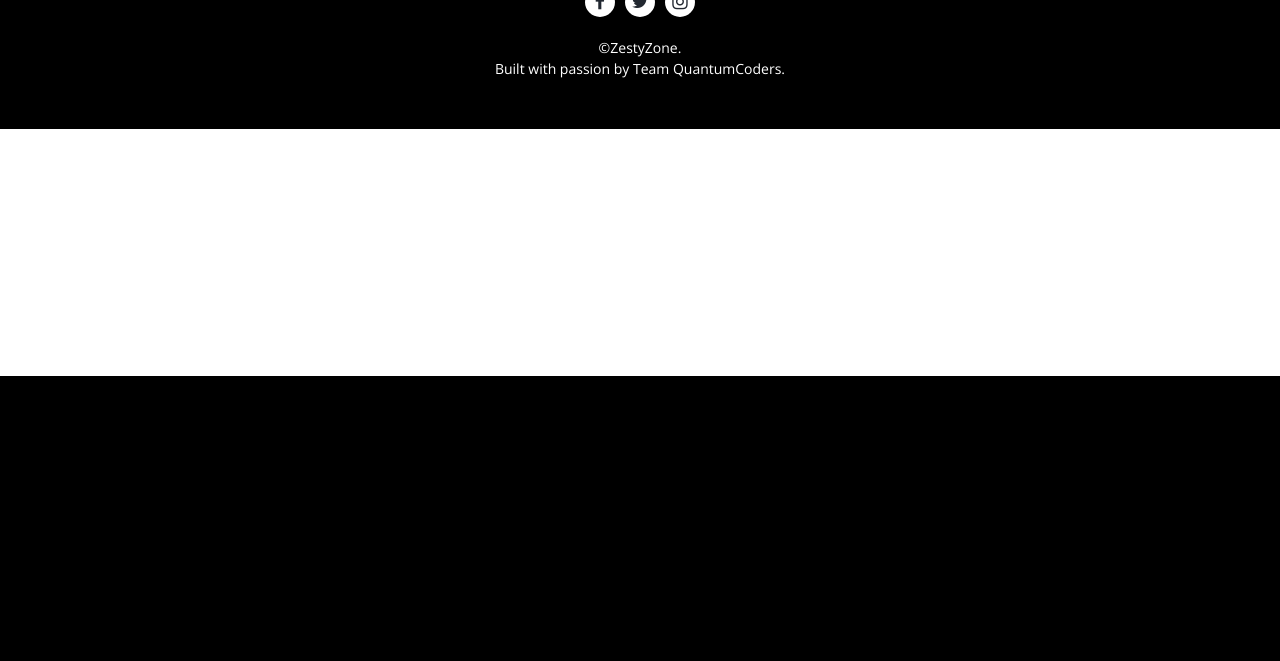
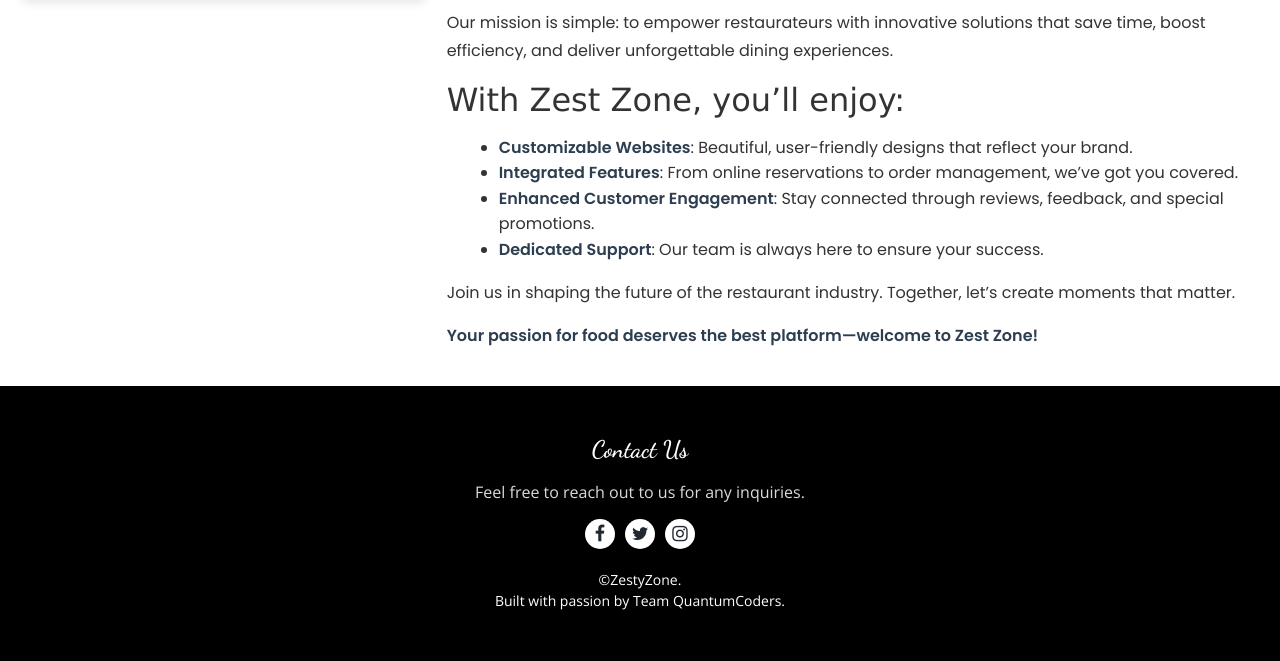
Before and after one commit to AbhishekJain2622/ZestyZone-Django, a Django app: page /about/ in a window 1280 px wide. Shown: the part 424-1085 px from the top of the page. Before the commit the page ends 800 px from the top, so only its background shows below. Run offline with Django 5.2, Linux system fonts and the light colour scheme; data that the repository does not hold is empty; some libraries are stand-ins or nearby versions.

Commit message:
by ketan

```diff
--- a/templates/about.html
+++ b/templates/about.html
@@ -1,4 +1,4 @@
-{%extends 'base.html' %}
+{% extends 'base.html' %}
 {% block title %}About{% endblock %}
 {% load static %}
 
@@ -6,36 +6,72 @@
 {% endblock slider2 %}
 
 {% block content %}
+<!-- Include Google Fonts -->
+<link href="https://fonts.googleapis.com/css2?family=Poppins:wght@300;400;600&display=swap" rel="stylesheet">
 
+<style>
+    .about-page-container {
+        display: flex;
+        align-items: flex-start;
+        margin: 20px;
+        gap: 20px;
+        font-family: 'Poppins', sans-serif;
+    }
+    .about-image img {
+        width: 100%;
+        border-radius: 10px;
+        box-shadow: 0 4px 10px rgba(0, 0, 0, 0.1);
+    }
+    .about-content {
+        flex: 2;
+        color: #333;
+    }
+    .about-content h1 {
+        font-size: 2.5rem;
+        font-weight: 600;
+        margin-bottom: 20px;
+        color: #2c3e50;
+    }
+    .about-content p {
+        font-size: 1rem;
+        line-height: 1.8;
+        margin-bottom: 15px;
+    }
+    .about-content ul {
+        margin-left: 20px;
+        margin-top: 15px;
+    }
+    .about-content ul li {
+        font-size: 1rem;
+        line-height: 1.6;
+    }
+    .about-content strong {
+        color: #2c3e50;
+    }
+</style>
 
-<!-- start about section -->
-<section class="about_section layout_padding">
-  <div class="container">
-    <div class="row">
-      {% for obj in objs %}
-      <div class="col-lg-5 col-md-6">
+<div class="about-page-container">
+    <!-- Side Image -->
+    <div class="about-image" style="flex: 1;">
+        <img src="{% static 'images/home3.jpg' %}" alt="About Us Image">
+    </div>
 
-        <div class="detail-box">
-          <h2>
-            {{obj.name}}
-          </h2>
-          <p>
-            {{obj.objective}}
-          </p>
-          <a href="">
-            Read More
-          </a>
-        </div>
-      </div>
-      <div class="col-lg-7 col-md-6">
-        <div class="img-box">
-          <img src="{{obj.img2.url}}" alt="">
-        </div>
-      </div>
-      {% endfor %}
+    <!-- About Content -->
+    <div class="about-content">
+        <h1 style="font-family: 'Lucida Sans', 'Lucida Sans Regular', 'Lucida Grande', 'Lucida Sans Unicode', Geneva, Verdana, sans-serif;">About Us</h1>
+        <p>Welcome to <strong>Zest Zone</strong>, your ultimate partner in revolutionizing the restaurant industry!</p>
+        <p>At Zest Zone, we believe that dining is more than just a meal—it’s an experience. That’s why we’ve crafted a cutting-edge platform designed specifically for restaurants to connect with their customers, streamline operations, and enhance their digital presence.</p>
+        <p>Whether you’re a cozy café or a bustling fine-dining establishment, Zest Zone provides you with the tools to showcase your menu, manage reservations, and offer seamless online ordering—all in one place.</p>
+        <p>Our mission is simple: to empower restaurateurs with innovative solutions that save time, boost efficiency, and deliver unforgettable dining experiences.</p>
+        <h2 style="font-family: 'Lucida Sans', 'Lucida Sans Regular', 'Lucida Grande', 'Lucida Sans Unicode', Geneva, Verdana, sans-serif;">With Zest Zone, you’ll enjoy:</h2>
+        <ul>
+            <li><strong>Customizable Websites</strong>: Beautiful, user-friendly designs that reflect your brand.</li>
+            <li><strong>Integrated Features</strong>: From online reservations to order management, we’ve got you covered.</li>
+            <li><strong>Enhanced Customer Engagement</strong>: Stay connected through reviews, feedback, and special promotions.</li>
+            <li><strong>Dedicated Support</strong>: Our team is always here to ensure your success.</li>
+        </ul>
+        <p>Join us in shaping the future of the restaurant industry. Together, let’s create moments that matter.</p>
+        <p><strong>Your passion for food deserves the best platform—welcome to Zest Zone!</strong></p>
     </div>
-  </div>
-</section>
-
-<!-- end about section -->
+</div>
 {% endblock content %}
--- a/templates/base.html
+++ b/templates/base.html
@@ -16,6 +16,25 @@
   <meta name="author" content="" />
  <style>
 
+/* Light Theme Styles */
+body.light-theme {
+    background-color: white;
+    color: black;
+}
+
+/* Dark Theme Styles */
+body.dark-theme {
+    background-color: black;
+    color: white;
+}
+
+/* Button Styling */
+button {
+    padding: 10px 20px;
+    font-size: 16px;
+    cursor: pointer;
+    margin: 20px;
+}
 
 </style>
 
@@ -49,7 +68,7 @@
 <link href="{% static 'css/responsive.css' %}" rel="stylesheet" />
 
 </head>
-<body>
+<body class="light-theme">
         <!-- header section strats -->
         <header class="header_section" style="background: linear-gradient(to right, #803434, #B8860B); /* Red to Gold */
         color: white; /* Ensure text stands out */
@@ -66,8 +85,11 @@
                 </ul>
                 <div class="user_option">
                   <a href="/">
-                    <img src="{% static 'images\icons8-home-24.png' %}" style="height: 25px; width: 25px ; margin-right: 8px;;"  alt="">
+                    <img src="{% static 'images\icons8-home-24.png' %}" style=" height: 25px; width: 25px; margin-right: 8px;"  alt="">
                 </a>
+                <!-- <button id="themeButton">Switch to Dark Mode</button> -->
+
+                <a href="/menu" style=" height: 30px; width:30px;"><i class="fa-solid fa-utensils" style="color: white; margin-left: 5px; margin-top: 5px; font-size: 20px;"></i></a>
                 <button style="margin-right: 20px;" type="button" class="nav-link scrollto  text-white" id="popcart" data-container="body" data-toggle="popover" data-placement="bottom" data-html="true" ><i class="fa-solid fa-cart-shopping"></i> (<span id="cart">0</span>)
                      </button>
                        <form method="GET" action="{% url 'menu' %}"  class="form-inline">
@@ -85,18 +107,17 @@
                     <a href="javascript:void(0)" class="user_link" id="userDropdown" onclick="toggleDropdown()">
                       <i class="fa fa-angle-down" style=" font-size: xx-large;" style="height: 25px; width: 25px;"  aria-hidden="true"></i>
                     </a>
-                    <div id="dropdownMenu" class="dropdown-menu" style=" font-size: small;background:none; border:solid 0.5px ; ">
+                    <div id="dropdownMenu" class="dropdown-menu" style=" font-size: small;background: none;">
                       {% if not request.user.is_authenticated %}
-                      <a href="/auth/signup" class="dropdown-item" style="color: rgb(197, 197, 8);">SIGNUP</a>
-                      <a href="/auth/login" class="dropdown-item"  style="color: rgb(197, 197, 8);">LOGIN</a>
+                      <a href="/auth/signup" class="dropdown-item" style="color: rgb(0, 0, 0); font-weight: bold;" >SIGNUP</a>
+                      <a href="/auth/login" class="dropdown-item"  style="color: rgb(0, 0, 10);font-weight: bold;">LOGIN</a>
                       {% else %}
-                      <a class="dropdown-item" href="/profile" style="color: rgb(197, 197, 8);">PROFILE</a>
-                      <a class="dropdown-item" href="/checkout" style="color: rgb(197, 197, 8);">CHECKOUT</a>
-                      <a href="/auth/logout" class="dropdown-item" style="color: rgb(197, 197, 8);">LOGOUT</a>
+                      <a class="dropdown-item" href="/profile" style="color: rgb(0, 0, 0); font-weight: bold;">PROFILE</a>
+                      <a class="dropdown-item" href="/checkout" style="color: rgb(0, 0, 0); font-weight: bold;">CHECKOUT</a>
+                      <a href="/auth/logout" class="dropdown-item" style="color: rgb(0, 0, 0);font-weight: bold;">LOGOUT</a>
                       {% endif %}
-                      <a class="dropdown-item" href="/menu" style="color: rgb(197, 197, 8);">MENU</a>
-                      <a class="dropdown-item" href="/about" style="color: rgb(197, 197, 8);">ABOUT</a>
-                      <a class="dropdown-item" href="/contact" style="color: rgb(197, 197, 8);">CONTACT</a>
+                      <a class="dropdown-item" href="/about" style="color: rgb(0, 0, 0);font-weight: bold;">ABOUT</a>
+                      <a class="dropdown-item" href="/contact" style="color: rgb(0, 0, 0);font-weight: bold;" >CONTACT</a>
                   </div>
                 </div>
                 </div>
@@ -120,7 +141,7 @@
             <h5 class="product-name">{{ product.product_name }}</h5>
             <p class="product-description">{{ product.desc|truncatewords:10 }}</p>
             <div class="product-price">
-              <i class="fas fa-hand-point-right" style="font-size: 24px; color: rgb(235, 153, 32);"></i> ${{ product.price }}
+              <i class="fas fa-hand-point-right" style="font-size: 20px; color: rgb(235, 153, 32); margin-right: 10px; margin-top: 5px;"></i> ${{ product.price }}
             </div>
             <a href="/menu/" class="btn-order-now">Order Now</a>
           </div>
@@ -215,6 +236,25 @@ $(".product-slider").owlCarousel({
 });
 
 
+// theme
+
+const themeButton = document.getElementById('themeButton');
+const body = document.body;
+
+// Toggle theme function
+themeButton.addEventListener('click', () => {
+    if (body.classList.contains('light-theme')) {
+        body.classList.replace('light-theme', 'dark-theme');
+        themeButton.textContent = 'Switch to Light Mode';
+    } else {
+        body.classList.replace('dark-theme', 'light-theme');
+        themeButton.textContent = 'Switch to Dark Mode';
+    }
+});
+
+
+// Theme out
+
 </script>
 </body>
 </html>
```
Also changed, not shown: templates/menu.html (+9 -9 lines), db.sqlite3.
